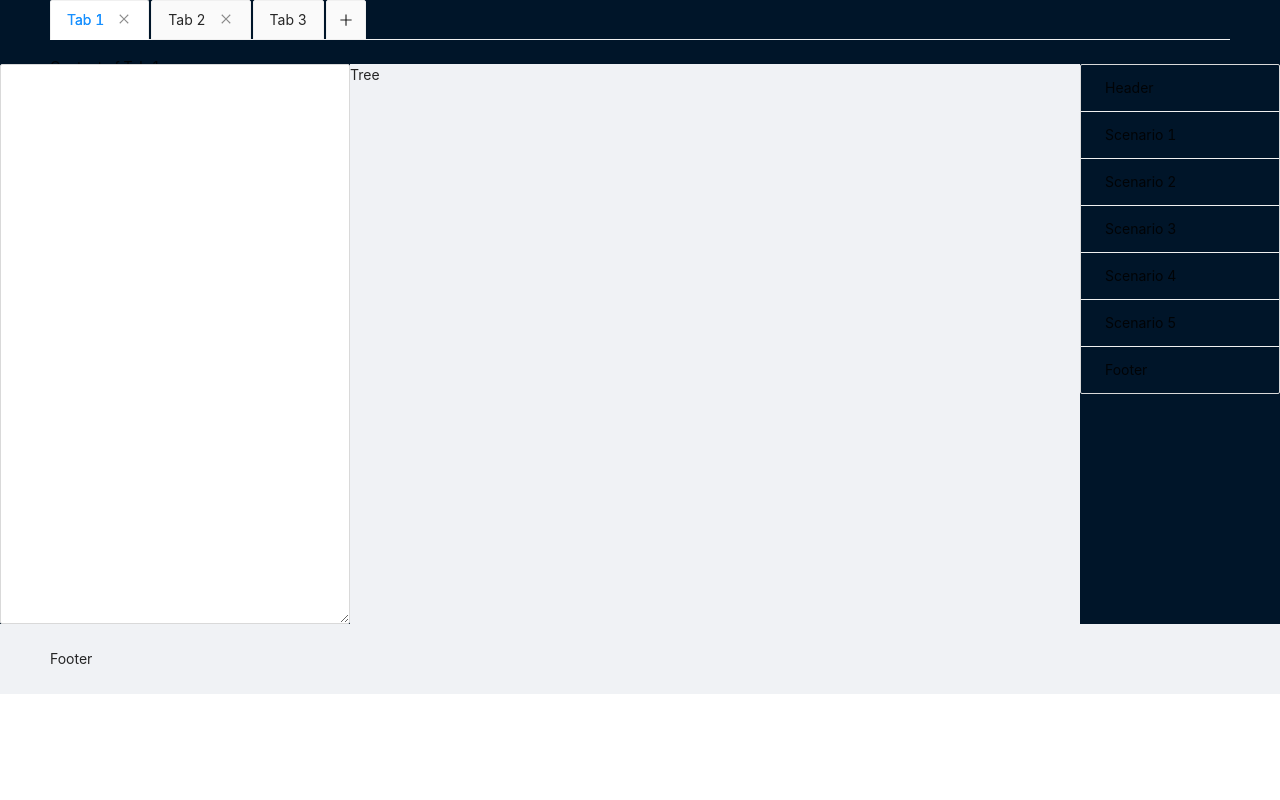
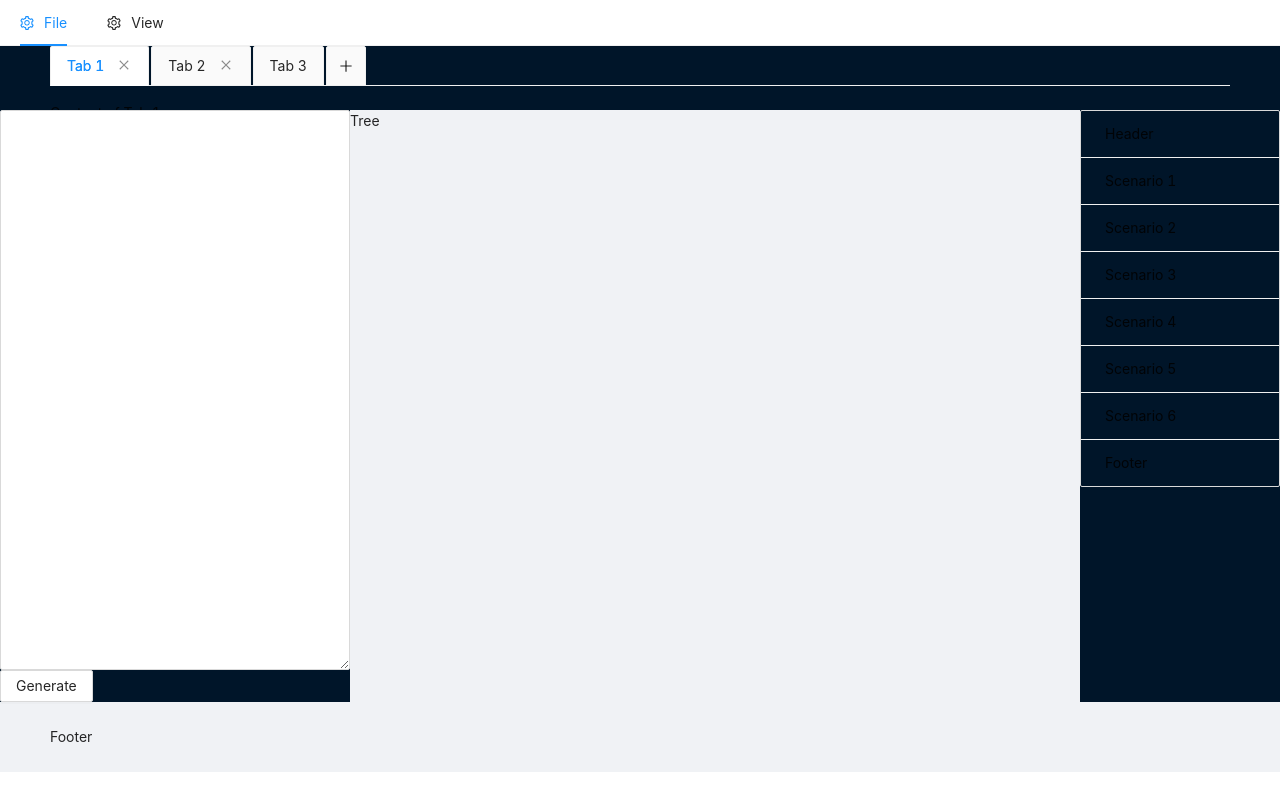
Before and after one commit to yathuvaran/AT-AT, a React (Create React App) app: page / in a window 1280 px wide. Built offline with nearby package versions, Linux system fonts and the light colour scheme.

Commit message:
Added controllers and entities

```diff
--- a/src/App.js
+++ b/src/App.js
@@ -4,8 +4,11 @@ import logo from "./logo.svg";
 import "./App.css";
 import "antd/dist/antd.css";
 import "./index.css";
-import { Tabs, Layout, Input, List } from "antd";
+import { Tabs, Layout, Input, List, Button } from "antd";
+import MenuBar from "./containers/MenuBar";
+import UIController from "./controllers/UIController";
 
+const testy = new UIController();
 const { Header, Footer, Sider, Content } = Layout;
 const { TextArea } = Input;
 
@@ -17,6 +20,7 @@ const data = [
   "Scenario 3",
   "Scenario 4",
   "Scenario 5",
+  "Scenario 6",
 ];
 
 const initialPanes = [
@@ -30,7 +34,7 @@ const initialPanes = [
   },
 ];
 
-class Demo extends React.Component {
+class App extends React.Component {
   newTabIndex = 0;
 
   state = {
@@ -89,6 +93,7 @@ class Demo extends React.Component {
     return (
       <div>
         <Layout>
+        <MenuBar></MenuBar>
           <Header>
             <Tabs
               type="editable-card"
@@ -109,7 +114,8 @@ class Demo extends React.Component {
           </Header>
           <Layout>
             <Sider width={350}>
-              <TextArea rows={25} />
+              <TextArea id="DSLTextBox" rows={25} />
+              <Button onClick={testy.getInputtedDSL}>Generate</Button>
             </Sider>
             <Content>Tree</Content>
             <Sider>
@@ -118,9 +124,7 @@ class Demo extends React.Component {
                 footer={<div>Footer</div>}
                 bordered
                 dataSource={data}
-                renderItem={(item) => (
-                  <List.Item>{item}</List.Item>
-                )}
+                renderItem={(item) => <List.Item>{item}</List.Item>}
               />
             </Sider>
           </Layout>
@@ -131,4 +135,4 @@ class Demo extends React.Component {
   }
 }
 
-export default Demo;
+export default App;
--- /dev/null
+++ b/src/containers/MenuBar.js
@@ -0,0 +1,41 @@
+import React, { Component } from "react";
+//import ReactDOM from "react-dom";
+import "../App.css";
+import "antd/dist/antd.css";
+import "../index.css";
+import { Menu, Upload, message, Button } from "antd";
+import { UploadOutlined, SettingOutlined } from "@ant-design/icons";
+import UIController from "../controllers/UIController";
+import { getByTestId } from "@testing-library/dom";
+
+const testy = new UIController();
+
+const { SubMenu } = Menu;
+
+class MenuBar extends Component {
+  render() {
+    //const { current } = this.state;
+    return (
+      <Menu
+        onClick={this.handleClick}
+        //selectedKeys={[current]}
+        mode="horizontal"
+      >
+        <SubMenu key="SubMenu1" icon={<SettingOutlined />} title="File">
+          <Menu.Item key="setting:1">
+            <Upload id="ImportDSL" onChange={testy.getImportedDSL}>
+            Import DSL
+            </Upload>
+          </Menu.Item>
+          <Menu.Item key="setting:2">Export PDF</Menu.Item>
+          <Menu.Item key="setting:3">Export HTML</Menu.Item>
+        </SubMenu>
+        <SubMenu key="SubMenu2" icon={<SettingOutlined />} title="View">
+          <Menu.Item key="setting:4">Enable Recommendations</Menu.Item>
+        </SubMenu>
+      </Menu>
+    );
+  }
+}
+
+export default MenuBar;
--- /dev/null
+++ b/src/controllers/AttackTreeController.js
@@ -0,0 +1,7 @@
+export default class AttackTreeController {
+
+    parseDSL(text){
+        console.log(text)
+    }
+
+}
--- /dev/null
+++ b/src/controllers/UIController.js
@@ -0,0 +1,15 @@
+import AttackTreeController from "./AttackTreeController";
+
+export default class UIController {
+
+  getInputtedDSL() {
+    const attackTreeController = new AttackTreeController();
+    attackTreeController.parseDSL(
+      document.getElementById("DSLTextBox").value
+    );
+  }
+
+  getImportedDSL() {
+    console.log(document.getElementById("ImportDSL"));
+  }
+}
```
Also changed, not shown: src/entities/AttackScenario.js (added), src/entities/AttackTree.js (added), src/entities/Recommendation.js (added), test.txt (added).
